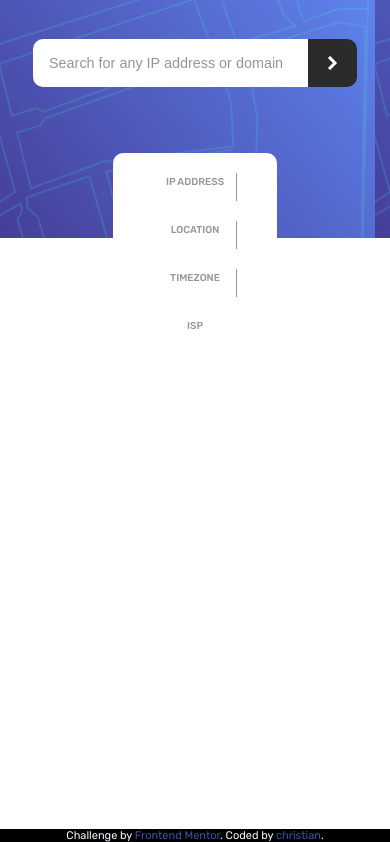
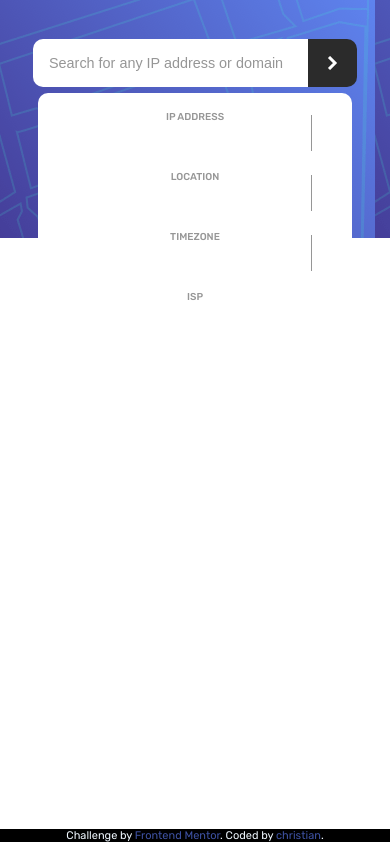
Before and after one commit to christianHitchcock/trackmyip, a plain HTML site: page index.html in a window 390 px wide. Shown: the part 52-894 px from the top of the page. Drawn offline with nearby package versions, Linux system fonts and the light colour scheme; no server answers.

Commit message:
modified css

```diff
--- a/style.css
+++ b/style.css
@@ -85,8 +85,7 @@ body {
   right: 0;
   margin: auto;
   height: 150px;
-  width: max-content;
-  max-width: 90vw;
+  max-width: 70vw;
   display: flex;
   flex-flow: row nowrap;
   justify-content: flex-start;
@@ -161,10 +160,13 @@ body {
     flex-direction: column;
     text-align: center;
     z-index: 999;
+    top: 0;
+    max-width: 60vw;
     padding:10px 40px;
+    height: 240px;
   }
   .user-data-item {
-    padding: 10px;
+    padding: 5px;
   }
   .user-data-list div .data-term {
     padding: 3px;
```
